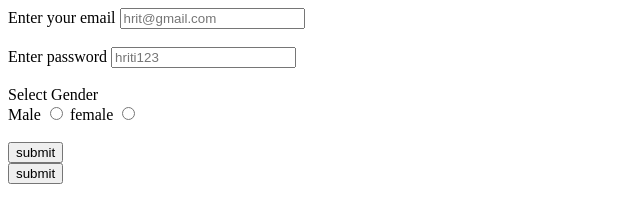
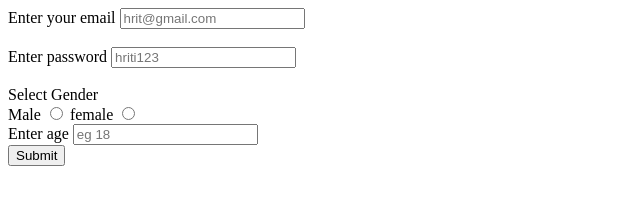
Before and after one commit to hritik017sh/learn-html, a plain HTML site: page forms.html in a window 1280 px wide. Shown: the whole page, without its empty margins (0-640 px from the left). Drawn offline with Linux system fonts and the light colour scheme.

Commit message:
add form

```diff
--- a/forms.html
+++ b/forms.html
@@ -24,8 +24,11 @@
         <input type="radio" id="male">
         <label for="female">female</label>
         <input type="radio" id="female"><br/>
+        <label for="age">Enter age</label>
+        <input type="text" id="age" placeholder="eg 18">
         <br/>
-        <input type="submit" value="submit"> </form>
-    <input type="submit" value="submit"> </body>
+        <button>Submit</button>
+    </form>
+</body>
 
 </html>
```
